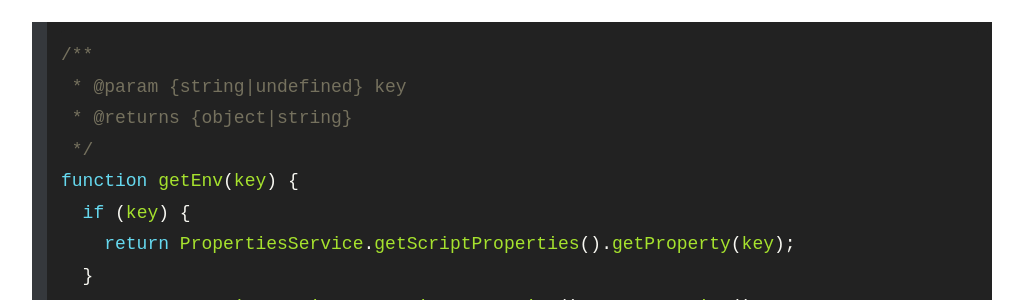
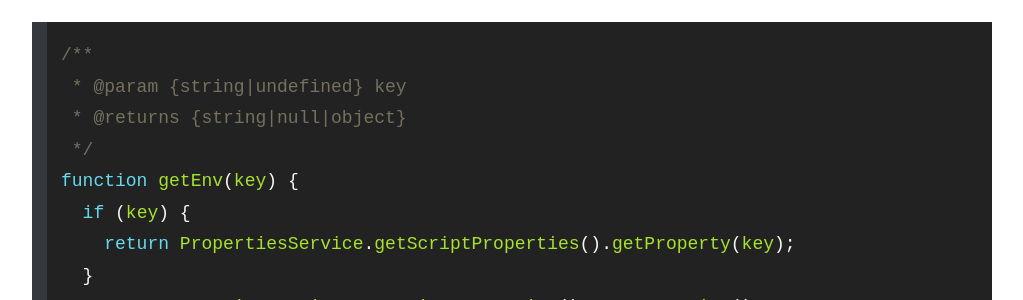
Before and after one commit to remarkablemark/remarkablemark.github.io, a Jekyll site: the page built from _posts/2023/2023-12-21-google-apps-script-environment-variables.md, in a window 1280 px wide and 900 px high, scrolled down 1275 px. Shown: the part 215-515 px from the top of the window, without its empty margins (128-1151 px from the left). Built offline with Jekyll 4.4.1, drawn with Linux system fonts in a browser that asks for light colours; comment, search, counter and statistics services are not loaded.

Commit message:
fix(posts): update "Google Apps Script environment variables"
Post: 2023-12-21-google-apps-script-environment-variables.md

Fix JSDoc in code block

````diff
--- a/_posts/2023/2023-12-21-google-apps-script-environment-variables.md
+++ b/_posts/2023/2023-12-21-google-apps-script-environment-variables.md
@@ -50,7 +50,7 @@ Here's a reusable script to fetch JSON:
 ```js
 /**
  * @param {string|undefined} key
- * @returns {object|string}
+ * @returns {string|null|object}
  */
 function getEnv(key) {
   if (key) {
````
